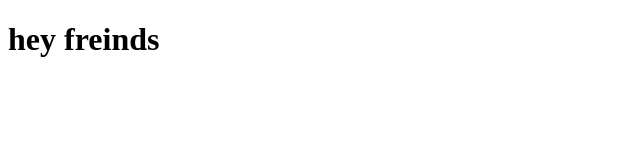
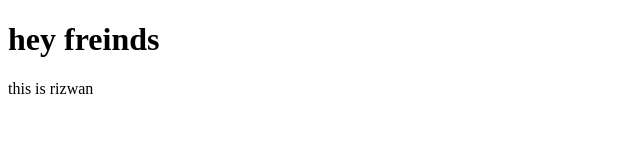
Before and after one commit to Rizwan-7-8-6/git-sample, a plain HTML site: page hello.html in a window 1280 px wide. Shown: the whole page, without its empty margins (0-640 px from the left). Drawn offline with Linux system fonts and the light colour scheme.

Commit message:
hey file modified

```diff
--- a/hello.html
+++ b/hello.html
@@ -7,5 +7,6 @@
 </head>
 <body>
     <h1>hey freinds</h1>
+    <p>this is rizwan</p>
 </body>
 </html>
```
